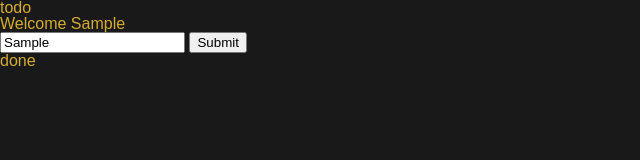
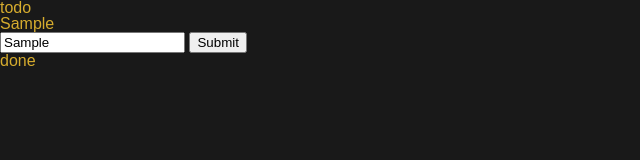
Before and after one commit to gkw-learning/js1-final, a plain HTML site: page index.html in a window 1280 px wide. Both pictures are taken after typing "Sample" into the empty fields and a click on the input 218 px from the left and 42 px from the top of the page. Shown: the full height of the page, 0-640 px from the left. Drawn offline with Linux system fonts and the light colour scheme.

Commit message:
can multiple todos, but all adding on same li

```diff
--- a/index.html
+++ b/index.html
@@ -12,13 +12,11 @@
     ************************************************************* -->
     <section>
       <h1>todo</h1>
-      <h2 id="theH2">default</h2>
-        <!-- <ul>
-          <li></li>
-        </ul> -->
+      <!-- <h2 id="theH2">default</h2> -->
+        <ul id='todoList'>
+        </ul>
       <form id=toDoForm value='toDoForm'>
-      <input type="text" id="thingToDo" name="thingToDo"/>
-        <!-- <button onclick="addUserInput()">submit</button> -->
+        <input type="text" id="thingToDo" name="thingToDo"/>
         <input type="submit" id="submit" placeholder="click to submit" />
     </form>
     <section>
--- a/js/app.js
+++ b/js/app.js
@@ -18,20 +18,22 @@
 //wash and repeat
 //maybe create a li on click
 
-// theH3.addEventListener('mouseover', e => {
-//   theH3.textContent = `in case you forgot, we're converting from ${numifyTemp} ${scale}`; //add some text content
-// });
-
-//immediately invoked function expression;
+//Now that I have the user todo printing to the h2,
+//figure out how to add the user todo to an array.
+//each time the user adds a todo, add another li
+//immediately invoked function expression aka IIFE;
 (function() {
   let userInput = document.getElementById('thingToDo'); //this only returns the element, not what user types
-  var form = document.getElementById('toDoForm');
+  let form = document.getElementById('toDoForm');
+  let ul = document.getElementById('todoList');
+  let li = document.createElement('li');
 
   form.addEventListener('submit', e => {
-    e.preventDefault();
-    // let elements = this.elements; //selects all form elements
+    e.preventDefault(); //stops form from being sent according to my book.
     let userInput = thingToDo.value;
-    let msg = 'Welcome ' + userInput;
-    document.getElementById('theH2').textContent = msg;
+    // let msg = 'Welcome ' + userInput;
+    // document.getElementById('theH2').textContent = msg;
+    ul.appendChild(li);
+    li.appendChild(document.createTextNode(userInput));
   });
 })();
```
